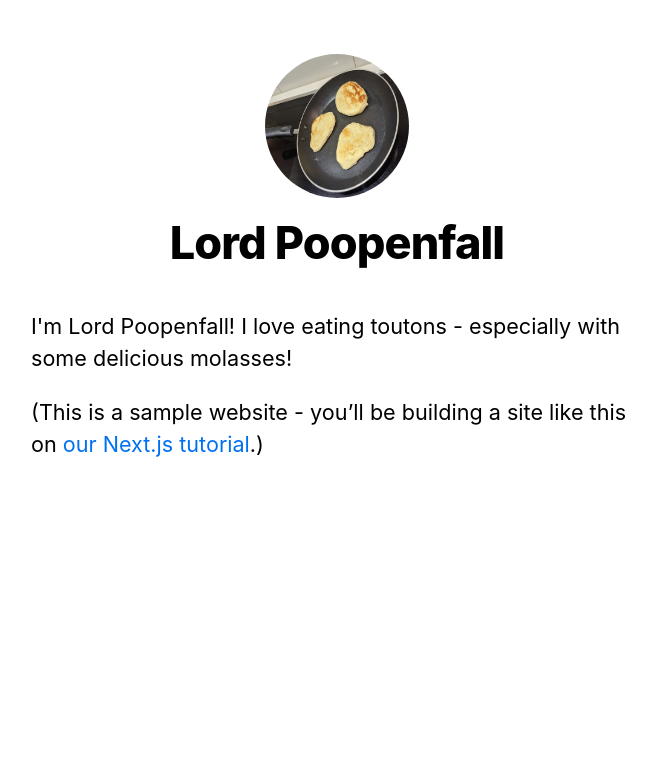
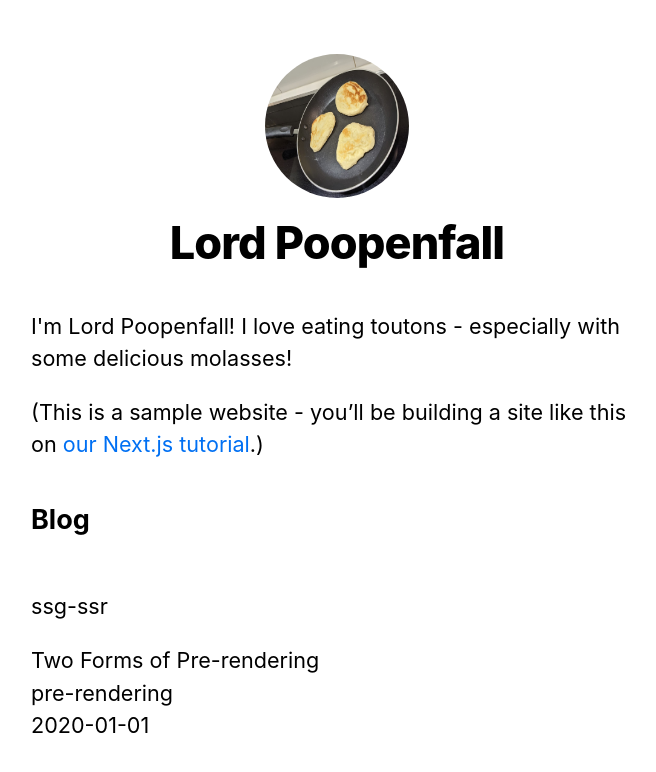
Before and after one commit to P0NDER0SA/next-js-exercise, a Next.js app: page / in a window 1280 px wide. Shown: the top 772 px of the page, without its empty margins (303-959 px from the left). Built offline with nearby package versions, Linux system fonts and the light colour scheme.

Commit message:
more lessons and a docker file

```diff
--- /dev/null
+++ b/lib/posts.js
@@ -0,0 +1,35 @@
+import fs from 'fs'
+import path from 'path'
+import matter from 'gray-matter'
+
+const postsDirectory = path.join(process.cwd(), 'posts')
+
+export function getSortedPostsData() {
+  // Get file names under /posts
+  const fileNames = fs.readdirSync(postsDirectory)
+  const allPostsData = fileNames.map(fileName => {
+    // Remove ".md" from file name to get id
+    const id = fileName.replace(/\.md$/, '')
+
+    // Read markdown file as string
+    const fullPath = path.join(postsDirectory, fileName)
+    const fileContents = fs.readFileSync(fullPath, 'utf8')
+
+    // Use gray-matter to parse the post metadata section
+    const matterResult = matter(fileContents)
+
+    // Combine the data with the id
+    return {
+      id,
+      ...matterResult.data
+    }
+  })
+  // Sort posts by date
+  return allPostsData.sort((a, b) => {
+    if (a.date < b.date) {
+      return 1
+    } else {
+      return -1
+    }
+  })
+}
--- a/package.json
+++ b/package.json
@@ -9,6 +9,7 @@
   },
   "dependencies": {
     "classnames": "^2.2.6",
+    "gray-matter": "^4.0.2",
     "next": "^10.0.0",
     "react": "17.0.1",
     "react-dom": "17.0.1"
--- a/pages/index.js
+++ b/pages/index.js
@@ -1,20 +1,47 @@
 import Head from "next/head";
 import Layout, { siteTitle } from "../components/layout";
 import utilStyles from "../styles/utils.module.css";
+import { getSortedPostsData } from "../lib/posts";
 
-export default function Home() {
+export async function getStaticProps() {
+  const allPostsData = getSortedPostsData();
+  return {
+    props: {
+      allPostsData,
+    },
+  };
+}
+
+export default function Home({ allPostsData }) {
   return (
     <Layout home>
       <Head>
         <title>{siteTitle}</title>
       </Head>
       <section className={utilStyles.headingMd}>
-        <p>I'm Lord Poopenfall!  I love eating toutons - especially with some delicious molasses!</p>
+        <p>
+          I'm Lord Poopenfall! I love eating toutons - especially with some
+          delicious molasses!
+        </p>
         <p>
           (This is a sample website - you’ll be building a site like this on{" "}
           <a href="https://nextjs.org/learn">our Next.js tutorial</a>.)
         </p>
       </section>
+      <section className={`${utilStyles.headingMd} ${utilStyles.padding1px}`}>
+        <h2 className={utilStyles.headingLg}>Blog</h2>
+        <ul className={utilStyles.list}>
+          {allPostsData.map(({ id, date, title }) => (
+            <li className={utilStyles.listItem} key={id}>
+              {title}
+              <br />
+              {id}
+              <br />
+              {date}
+            </li>
+          ))}
+        </ul>
+      </section>
     </Layout>
   );
 }
--- /dev/null
+++ b/posts/pre-rendering.md
@@ -0,0 +1,11 @@
+---
+title: 'Two Forms of Pre-rendering'
+date: '2020-01-01'
+---
+
+Next.js has two forms of pre-rendering: **Static Generation** and **Server-side Rendering**. The difference is in **when** it generates the HTML for a page.
+
+- **Static Generation** is the pre-rendering method that generates the HTML at **build time**. The pre-rendered HTML is then _reused_ on each request.
+- **Server-side Rendering** is the pre-rendering method that generates the HTML on **each request**.
+
+Importantly, Next.js lets you **choose** which pre-rendering form to use for each page. You can create a "hybrid" Next.js app by using Static Generation for most pages and using Server-side Rendering for others.
--- /dev/null
+++ b/posts/ssg-ssr.md
@@ -0,0 +1,19 @@
+    ---
+title: 'When to Use Static Generation v.s. Server-side Rendering'
+date: '2020-01-02'
+---
+
+We recommend using **Static Generation** (with and without data) whenever possible because your page can be built once and served by CDN, which makes it much faster than having a server render the page on every request.
+
+You can use Static Generation for many types of pages, including:
+
+- Marketing pages
+- Blog posts
+- E-commerce product listings
+- Help and documentation
+
+You should ask yourself: "Can I pre-render this page **ahead** of a user's request?" If the answer is yes, then you should choose Static Generation.
+
+On the other hand, Static Generation is **not** a good idea if you cannot pre-render a page ahead of a user's request. Maybe your page shows frequently updated data, and the page content changes on every request.
+
+In that case, you can use **Server-Side Rendering**. It will be slower, but the pre-rendered page will always be up-to-date. Or you can skip pre-rendering and use client-side JavaScript to populate data.
```
Also changed, not shown: 2 other files (tests, documents, lock files or other folders).
